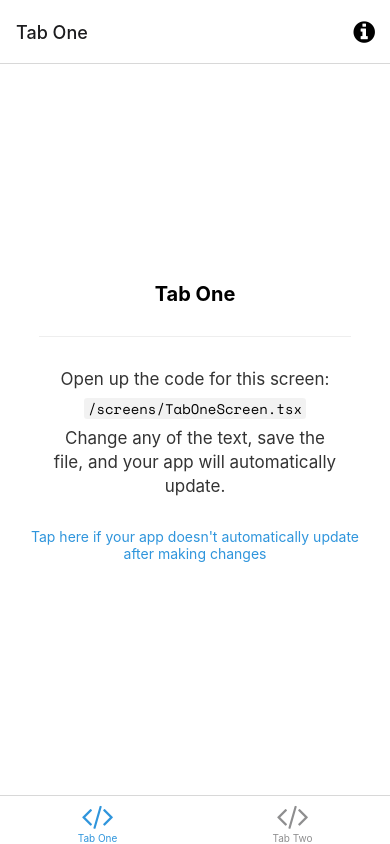
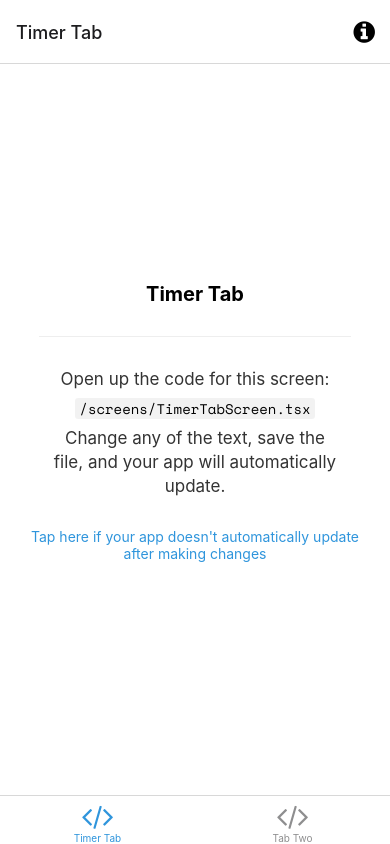
Before and after one commit to colmarius/togglexpo, a React Native app in the folder packages/mobile/: screen /TimerTab in a window 390 px wide. Built offline with nearby package versions, Linux system fonts and the light colour scheme; what expo-linking would draw is missing.

Commit message:
Rename TabOne => TimerTab

```diff
--- a/packages/mobile/src/navigation/LinkingConfiguration.ts
+++ b/packages/mobile/src/navigation/LinkingConfiguration.ts
@@ -15,9 +15,9 @@ const linking: LinkingOptions<RootStackParamList> = {
     screens: {
       Root: {
         screens: {
-          TabOne: {
+          TimerTab: {
             screens: {
-              TabOneScreen: 'one',
+              TimerTabScreen: 'one',
             },
           },
           TabTwo: {
--- a/packages/mobile/src/navigation/Navigation.tsx
+++ b/packages/mobile/src/navigation/Navigation.tsx
@@ -13,7 +13,7 @@ import { ColorSchemeName, Pressable } from 'react-native';
 
 import { Colors } from '../constants';
 import { useColorScheme } from '../hooks';
-import { ModalScreen, NotFoundScreen, TabOneScreen, TabTwoScreen } from '../screens';
+import { ModalScreen, NotFoundScreen, TabTwoScreen, TimerTabScreen } from '../screens';
 import { RootStackParamList, RootTabParamList, RootTabScreenProps } from '../types';
 import LinkingConfiguration from './LinkingConfiguration';
 
@@ -38,16 +38,16 @@ function BottomTabNavigator() {
 
   return (
     <BottomTab.Navigator
-      initialRouteName="TabOne"
+      initialRouteName="TimerTab"
       screenOptions={{
         tabBarActiveTintColor: Colors[colorScheme].tint,
       }}
     >
       <BottomTab.Screen
-        name="TabOne"
-        component={TabOneScreen}
-        options={({ navigation }: RootTabScreenProps<'TabOne'>) => ({
-          title: 'Tab One',
+        name="TimerTab"
+        component={TimerTabScreen}
+        options={({ navigation }: RootTabScreenProps<'TimerTab'>) => ({
+          title: 'Timer Tab',
           tabBarIcon: ({ color }) => <TabBarIcon name="code" color={color} />,
           headerRight: () => (
             <Pressable
--- a/packages/mobile/src/screens/TabOneScreen.tsx
+++ b/packages/mobile/src/screens/TimerTabScreen.tsx
@@ -22,10 +22,10 @@ const styles = StyleSheet.create({
 });
 
 // eslint-disable-next-line @typescript-eslint/no-unused-vars
-export const TabOneScreen = ({ navigation }: RootTabScreenProps<'TabOne'>) => (
+export const TimerTabScreen = ({ navigation }: RootTabScreenProps<'TimerTab'>) => (
   <View style={styles.container}>
-    <Text style={styles.title}>Tab One</Text>
+    <Text style={styles.title}>Timer Tab</Text>
     <View style={styles.separator} lightColor="#eee" darkColor="rgba(255,255,255,0.1)" />
-    <EditScreenInfo path="/screens/TabOneScreen.tsx" />
+    <EditScreenInfo path="/screens/TimerTabScreen.tsx" />
   </View>
 );
--- a/packages/mobile/src/screens/index.ts
+++ b/packages/mobile/src/screens/index.ts
@@ -1,4 +1,4 @@
 export * from './ModalScreen';
 export * from './NotFoundScreen';
-export * from './TabOneScreen';
 export * from './TabTwoScreen';
+export * from './TimerTabScreen';
--- a/packages/mobile/src/types.tsx
+++ b/packages/mobile/src/types.tsx
@@ -27,7 +27,7 @@ export type RootStackScreenProps<Screen extends keyof RootStackParamList> = Nati
 >;
 
 export type RootTabParamList = {
-  TabOne: undefined;
+  TimerTab: undefined;
   TabTwo: undefined;
 };
 
```
